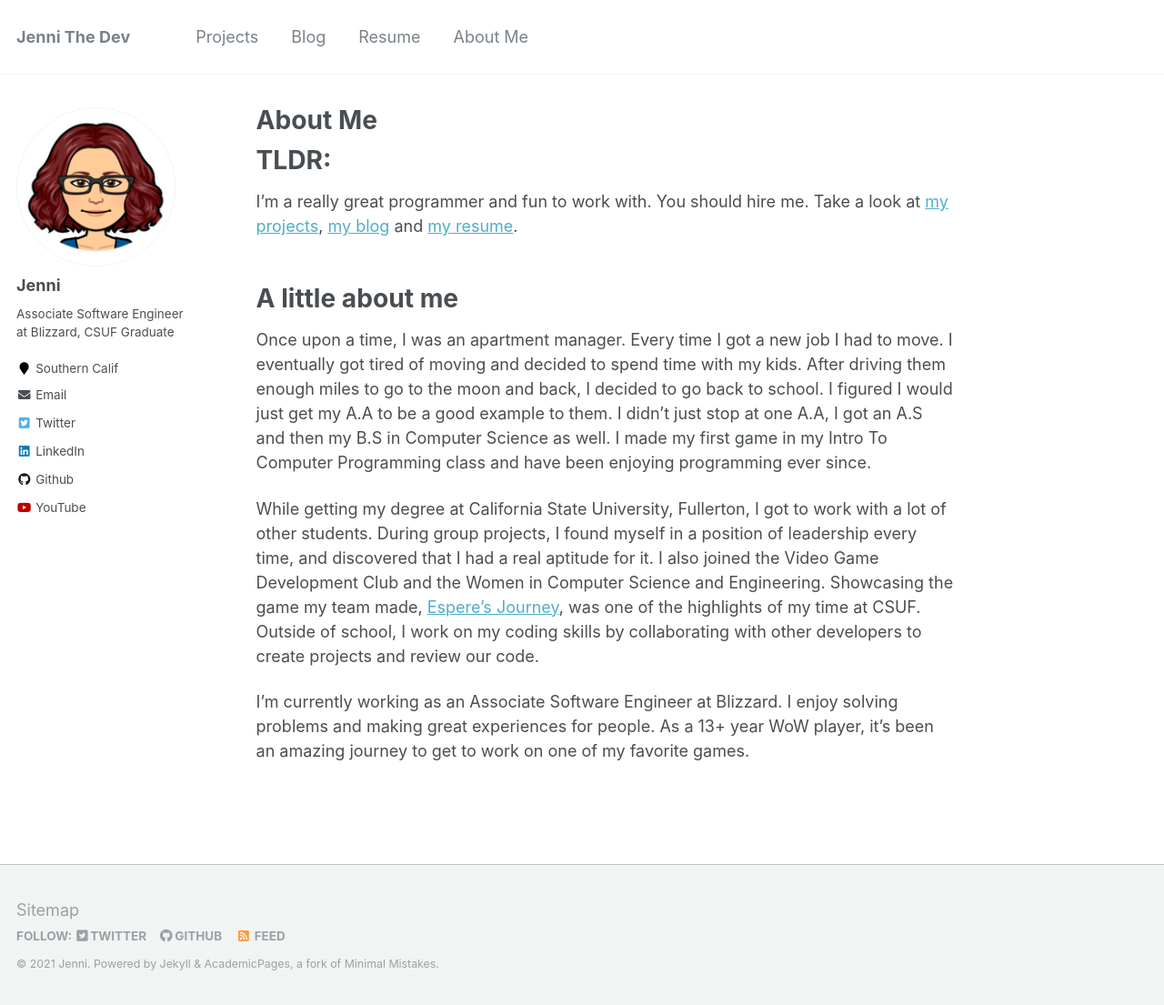
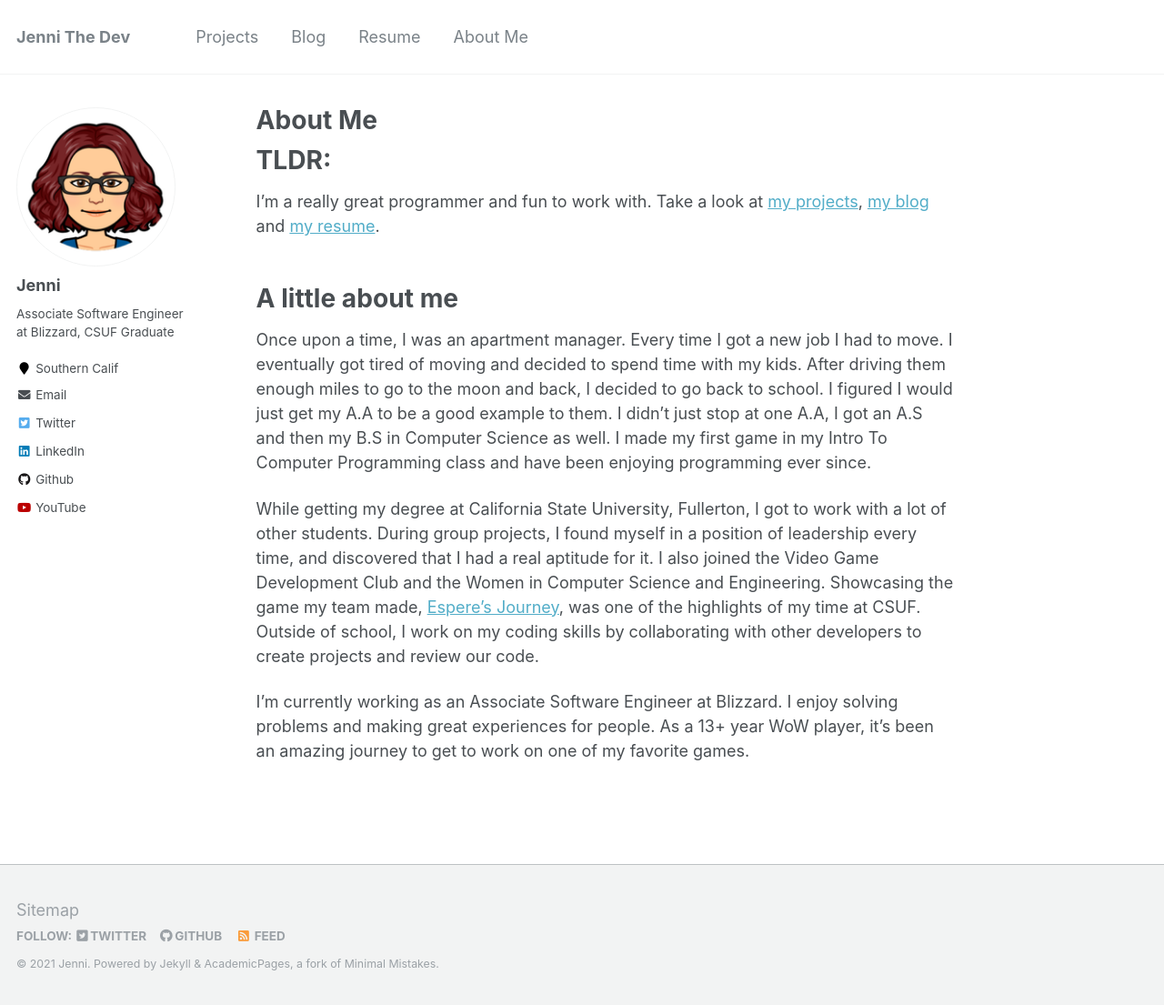
Before and after one commit to JenniTheDev/jennithedev.github.io, a Jekyll site: the page built from _pages/about.md, in a window 1280 px wide and 1105 px high. Shown: the whole window at 91% size. Built offline with Jekyll 4.4.1, drawn with Linux system fonts in a browser that asks for light colours.

Commit message:
Removed hire me line

```diff
--- a/_pages/about.md
+++ b/_pages/about.md
@@ -11,7 +11,7 @@
 ---
 
 # TLDR:
-I'm a really great programmer and fun to work with. You should hire me. Take a look at [my projects](https://jennithe.dev/projects/), [my blog](https://jennithe.dev/blog/) and [my resume](https://jennithe.dev/resume/).
+I'm a really great programmer and fun to work with. Take a look at [my projects](https://jennithe.dev/projects/), [my blog](https://jennithe.dev/blog/) and [my resume](https://jennithe.dev/resume/).
 <br><br>
 
 # A little about me
```
